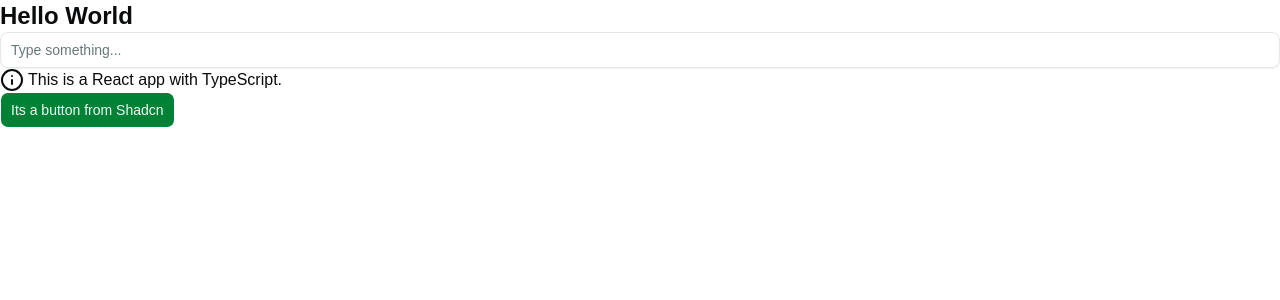
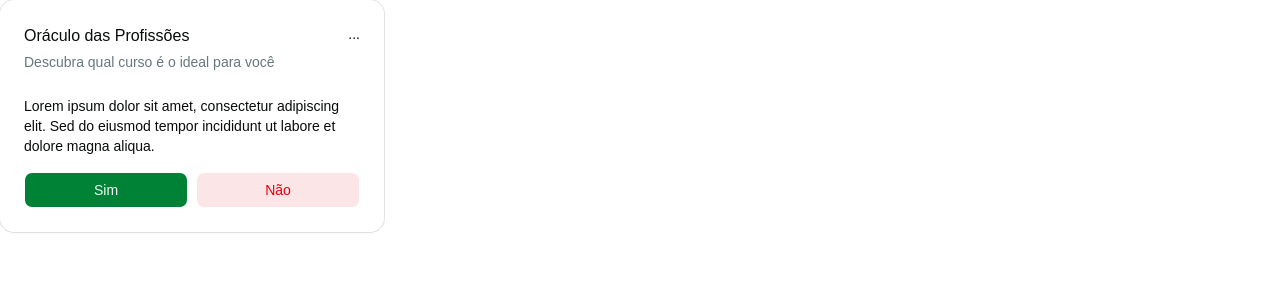
Before and after one commit to redriz/oraculo-profissoes, a React (Vite) app: page / in a window 1280 px wide. Shown: the top 300 px of the page. Built offline with nearby package versions, Linux system fonts and the light colour scheme.

Commit message:
feat: implement Card component and update App layout

```diff
--- a/src/App.tsx
+++ b/src/App.tsx
@@ -1,19 +1,41 @@
-import { InfoIcon } from "lucide-react"
-import { Button } from "./components/ui/button"
-import { Inputs } from "./components/inputs"
+import {
+  Card,
+  CardAction,
+  CardContent,
+  CardDescription,
+  CardHeader,
+  CardTitle,
+} from "@/components/ui/card";
+import { Button } from "./components/ui/button";
 
 function App() {
   return (
     <>
-      <h1 className="text-2xl font-bold">Hello World</h1>
-      <Inputs />
-      <div className="flex gap-1">
-        <InfoIcon />
-        <p>This is a React app with TypeScript.</p>
+      <div id="oraculo-app">
+        <Card className="w-full max-w-sm">
+          <CardHeader>
+            <CardTitle>Oráculo das Profissões</CardTitle>
+            <CardDescription>
+              Descubra qual curso é o ideal para você
+            </CardDescription>
+            <CardAction>...</CardAction>
+          </CardHeader>
+          <CardContent>
+            <p className="mb-4">
+              Lorem ipsum dolor sit amet, consectetur adipiscing elit. Sed do
+              eiusmod tempor incididunt ut labore et dolore magna aliqua.
+            </p>
+            <div className="flex gap-2">
+              <Button className="flex-1">Sim</Button>
+              <Button variant="destructive" className="flex-1">
+                Não
+              </Button>
+            </div>
+          </CardContent>
+        </Card>
       </div>
-      <Button>Its a button from Shadcn</Button>
     </>
-  )
+  );
 }
 
-export default App
+export default App;
--- /dev/null
+++ b/src/components/ui/card.tsx
@@ -0,0 +1,103 @@
+import * as React from "react"
+
+import { cn } from "@/lib/utils"
+
+function Card({
+  className,
+  size = "default",
+  ...props
+}: React.ComponentProps<"div"> & { size?: "default" | "sm" }) {
+  return (
+    <div
+      data-slot="card"
+      data-size={size}
+      className={cn(
+        "group/card flex flex-col gap-6 overflow-hidden rounded-xl bg-card py-6 text-sm text-card-foreground shadow-xs ring-1 ring-foreground/10 has-[>img:first-child]:pt-0 data-[size=sm]:gap-4 data-[size=sm]:py-4 *:[img:first-child]:rounded-t-xl *:[img:last-child]:rounded-b-xl",
+        className
+      )}
+      {...props}
+    />
+  )
+}
+
+function CardHeader({ className, ...props }: React.ComponentProps<"div">) {
+  return (
+    <div
+      data-slot="card-header"
+      className={cn(
+        "group/card-header @container/card-header grid auto-rows-min items-start gap-1 rounded-t-xl px-6 group-data-[size=sm]/card:px-4 has-data-[slot=card-action]:grid-cols-[1fr_auto] has-data-[slot=card-description]:grid-rows-[auto_auto] [.border-b]:pb-6 group-data-[size=sm]/card:[.border-b]:pb-4",
+        className
+      )}
+      {...props}
+    />
+  )
+}
+
+function CardTitle({ className, ...props }: React.ComponentProps<"div">) {
+  return (
+    <div
+      data-slot="card-title"
+      className={cn(
+        "font-heading text-base leading-normal font-medium group-data-[size=sm]/card:text-sm",
+        className
+      )}
+      {...props}
+    />
+  )
+}
+
+function CardDescription({ className, ...props }: React.ComponentProps<"div">) {
+  return (
+    <div
+      data-slot="card-description"
+      className={cn("text-sm text-muted-foreground", className)}
+      {...props}
+    />
+  )
+}
+
+function CardAction({ className, ...props }: React.ComponentProps<"div">) {
+  return (
+    <div
+      data-slot="card-action"
+      className={cn(
+        "col-start-2 row-span-2 row-start-1 self-start justify-self-end",
+        className
+      )}
+      {...props}
+    />
+  )
+}
+
+function CardContent({ className, ...props }: React.ComponentProps<"div">) {
+  return (
+    <div
+      data-slot="card-content"
+      className={cn("px-6 group-data-[size=sm]/card:px-4", className)}
+      {...props}
+    />
+  )
+}
+
+function CardFooter({ className, ...props }: React.ComponentProps<"div">) {
+  return (
+    <div
+      data-slot="card-footer"
+      className={cn(
+        "flex items-center rounded-b-xl px-6 group-data-[size=sm]/card:px-4 [.border-t]:pt-6 group-data-[size=sm]/card:[.border-t]:pt-4",
+        className
+      )}
+      {...props}
+    />
+  )
+}
+
+export {
+  Card,
+  CardHeader,
+  CardFooter,
+  CardTitle,
+  CardAction,
+  CardDescription,
+  CardContent,
+}
--- a/src/index.css
+++ b/src/index.css
@@ -127,4 +127,8 @@
   html {
     @apply font-sans;
     }
+  button:not(:disabled),
+  [role="button"]:not(:disabled) {
+    cursor: pointer;
+  }
 }
```
